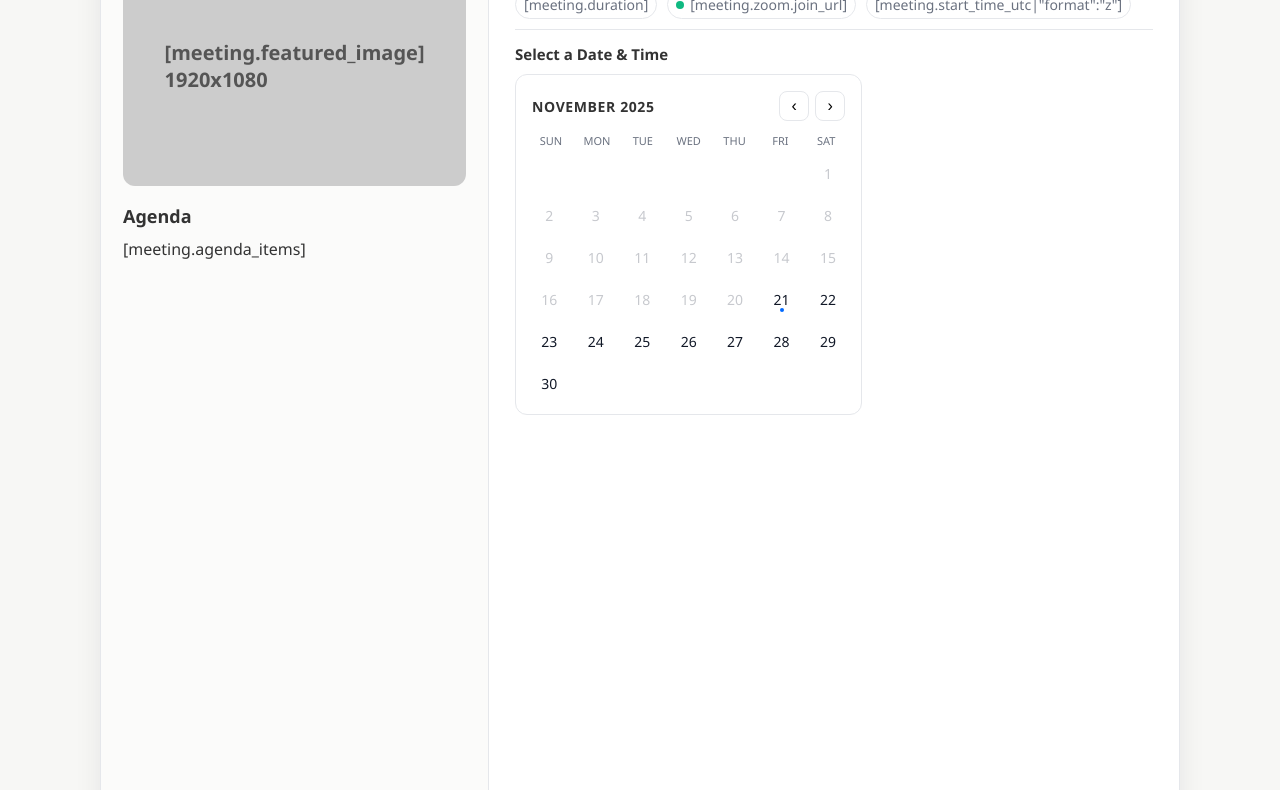
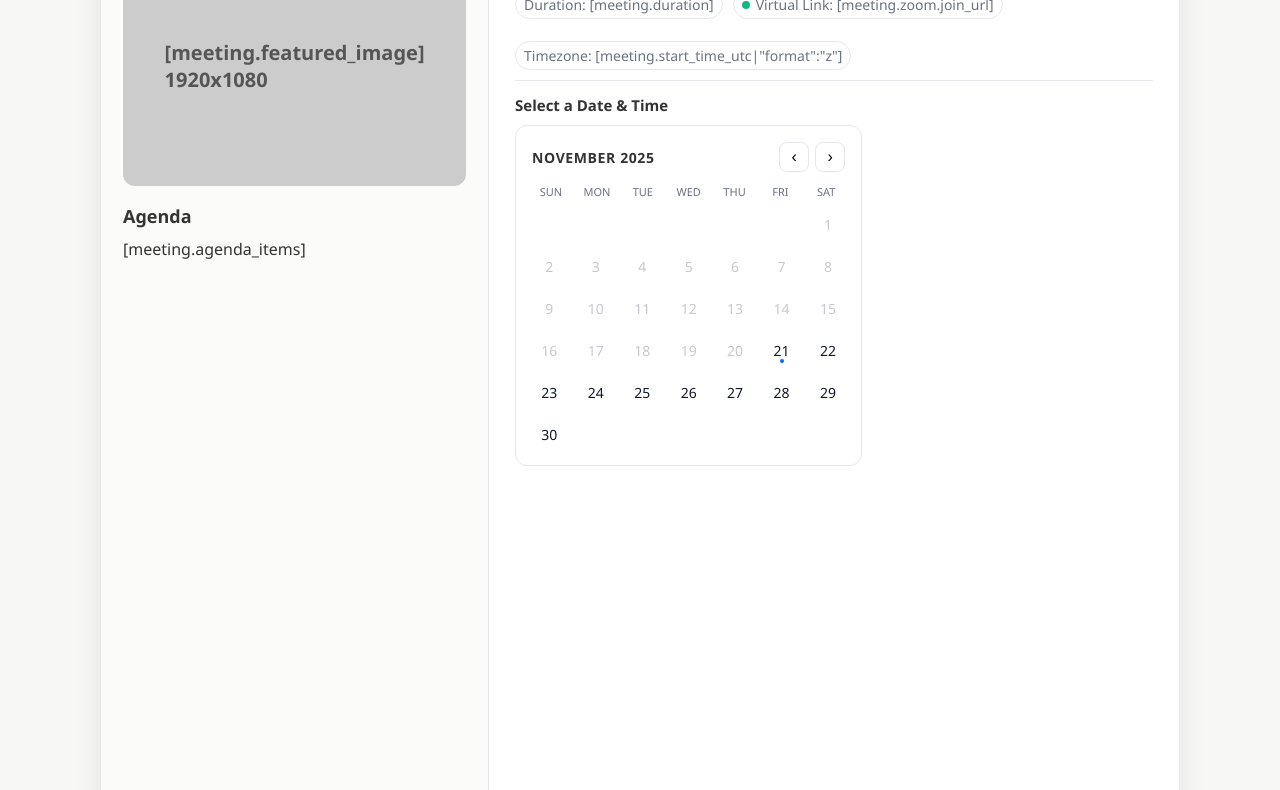
Before and after one commit to kakatbarilea-prog/segwik-meeting-booker, a plain HTML site: page index.html in a window 1280 px wide. Shown: the part 113-903 px from the top of the page. Drawn offline with Linux system fonts and the light colour scheme.

Commit message:
Update index.html

```diff
--- a/index.html
+++ b/index.html
@@ -394,14 +394,21 @@
         <h1 class="title">[meeting.parent_name]</h1>
 
         <div class="meta">
-          <span class="pill">[meeting.duration]</span>
+          <span class="pill">Duration: [meeting.duration]</span>
           <span class="pill">
             <span class="dot"></span>
-            [meeting.zoom.join_url]
+            Virtual Link: [meeting.zoom.join_url]
           </span>
-          <span class="pill">[meeting.start_time_utc|"format":"z"]</span>
+
         </div>
+        <br>
+        <div class="meta">
+<span class="pill">Timezone: [meeting.start_time_utc|"format":"z"]</span>
+</div>
+
       </header>
+
+
 
       <section class="step" id="stepPick">
         <h4>Select a Date & Time</h4>
```
